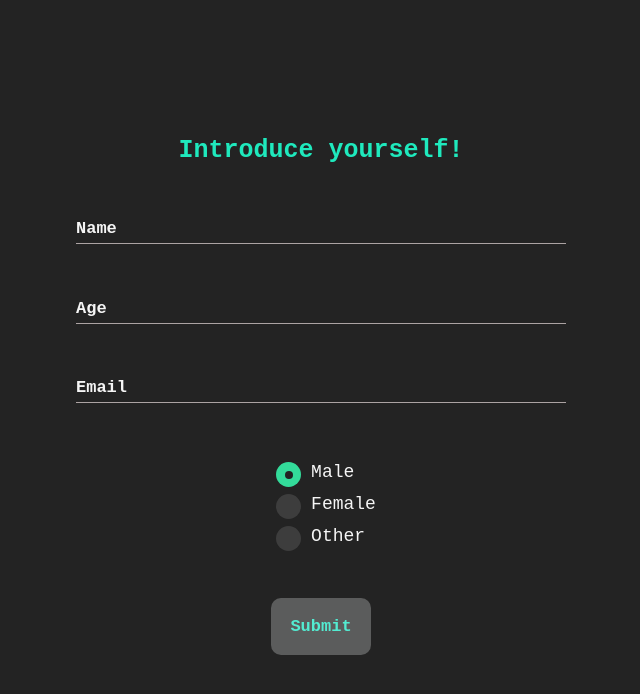
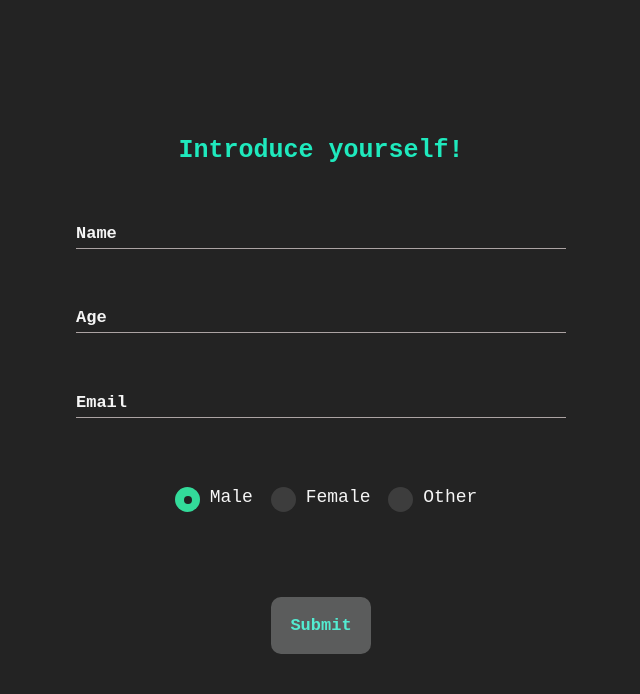
Before and after one commit to Shashwa7/Summer-Projecct, a plain HTML site: page index.html in a window 1280 px wide. Shown: the whole page, without its empty margins (319-959 px from the left). Drawn offline with Linux system fonts and the light colour scheme.

Commit message:
style sheet and index modified

```diff
--- a/index.html
+++ b/index.html
@@ -11,7 +11,7 @@
     <h1>Introduce yourself!</h1>
 
 
-  <form name="contact" method="POST" data-netlify="true" id="form" onsubmit="return validate()" action="Summer Project/index.html">
+  <form name="contact" method="POST" data-netlify="true" id="form" onsubmit="return validate()" action="Summer Project/index.html" data-netlify-recaptcha="true">
     <div>
 
         </div>
@@ -66,6 +66,8 @@
 </div>
 
 
+<div data-netlify-recaptcha="true"></div>
+
     <input type="submit"  id="btn">
 </form>
 
--- a/style.css
+++ b/style.css
@@ -146,7 +146,7 @@ button{
 
 /* Customize the label (the container) */
 .container {
-    display: flex;
+    display:inline-block;
     position: relative;
     padding-left: 35px;
     margin-bottom: 12px;
```
